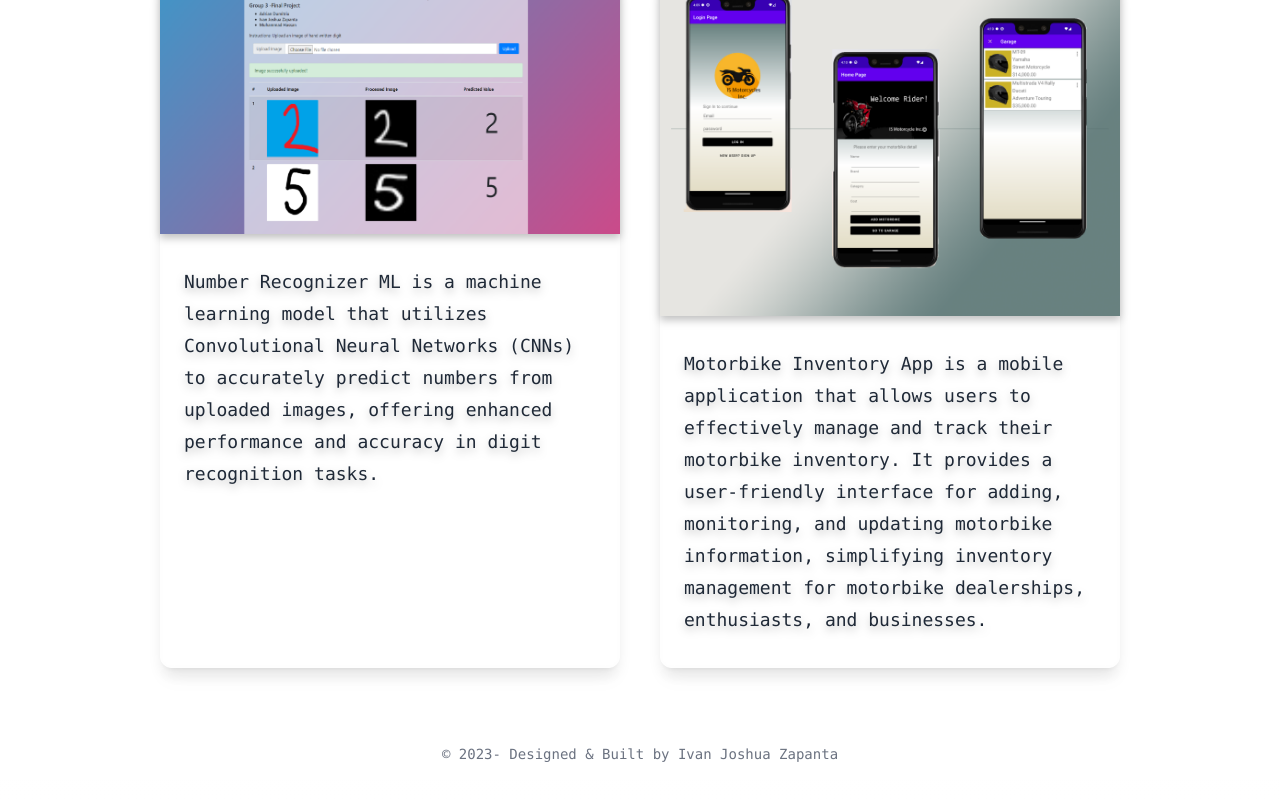
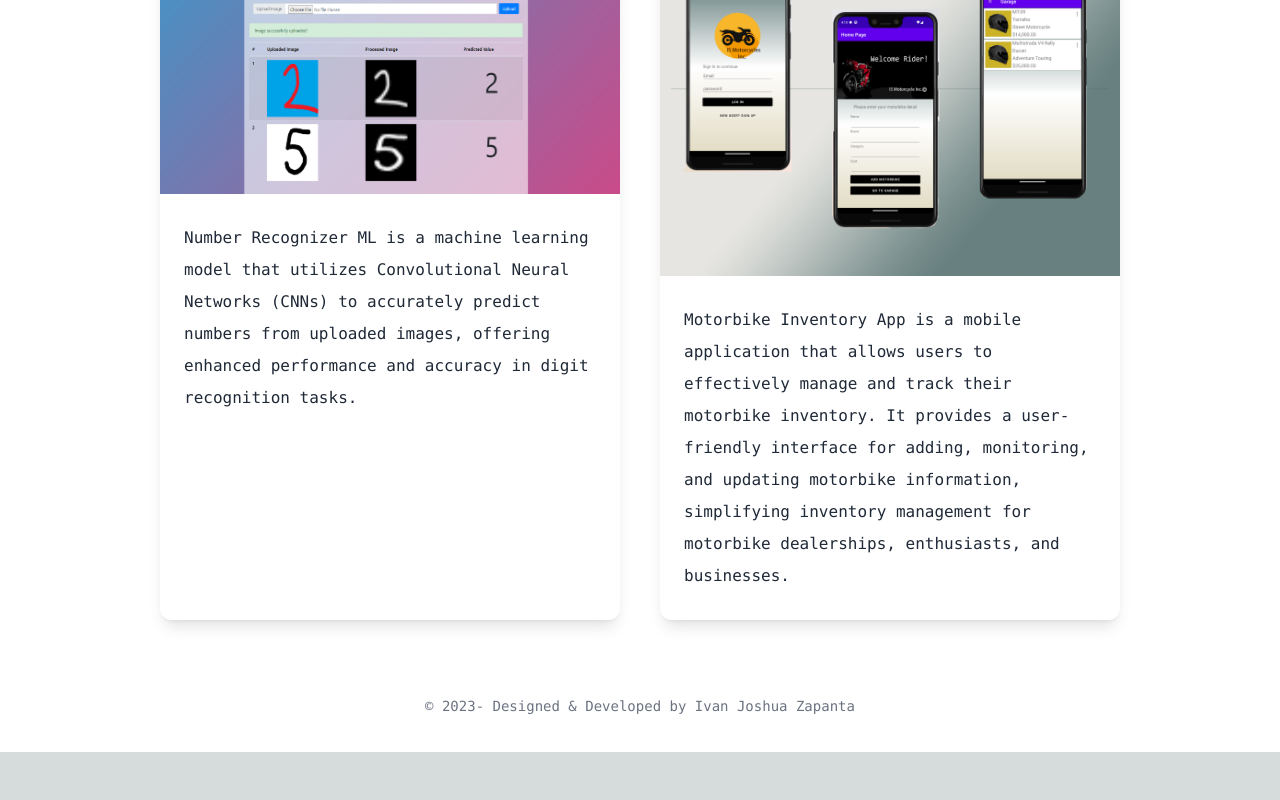
Before and after one commit to IvanZapanta/nextjs-portfolio, a Next.js app: page / in a window 1280 px wide. Shown: the part 3108-3908 px from the top of the page. After the commit the page ends 3860 px from the top, so only its background shows below. Built offline with nearby package versions, Linux system fonts and the light colour scheme.

Commit message:
fix font

```diff
--- a/app/page.js
+++ b/app/page.js
@@ -361,7 +361,7 @@ export default function Home() {
                 <div
                   key={index}
                   className="shadow-lg rounded-xl overflow-hidden mt-8"
-                  style={{ filter: 'drop-shadow(0px 4px 4px rgba(0, 0, 0, 0.25))' }}
+                  style={{ filter: 'none' }}
                 >
                   <div className="relative">
                     <Image
@@ -374,7 +374,7 @@ export default function Home() {
                     />
                   </div>
                   <div className="p-6">
-                    <p className="font-mono text-lg py-2 leading-8 text-gray-800 dark:text-gray-200">
+                    <p className="font-mono py-1 leading-8 text-gray-800 dark:text-gray-200">
                       {project.description}
                     </p>
                   </div>
@@ -386,7 +386,7 @@ export default function Home() {
 
         {/* Footer */}
         <footer className="font-mono mt-5 mb-5 py-4 text-center text-gray-500 dark:text-gray-400 text-sm">
-          &copy; {new Date().getFullYear()}- Designed & Built by Ivan Joshua Zapanta
+          &copy; {new Date().getFullYear()}- Designed & Developed by Ivan Joshua Zapanta
         </footer>
       </main>
     </div>
```
